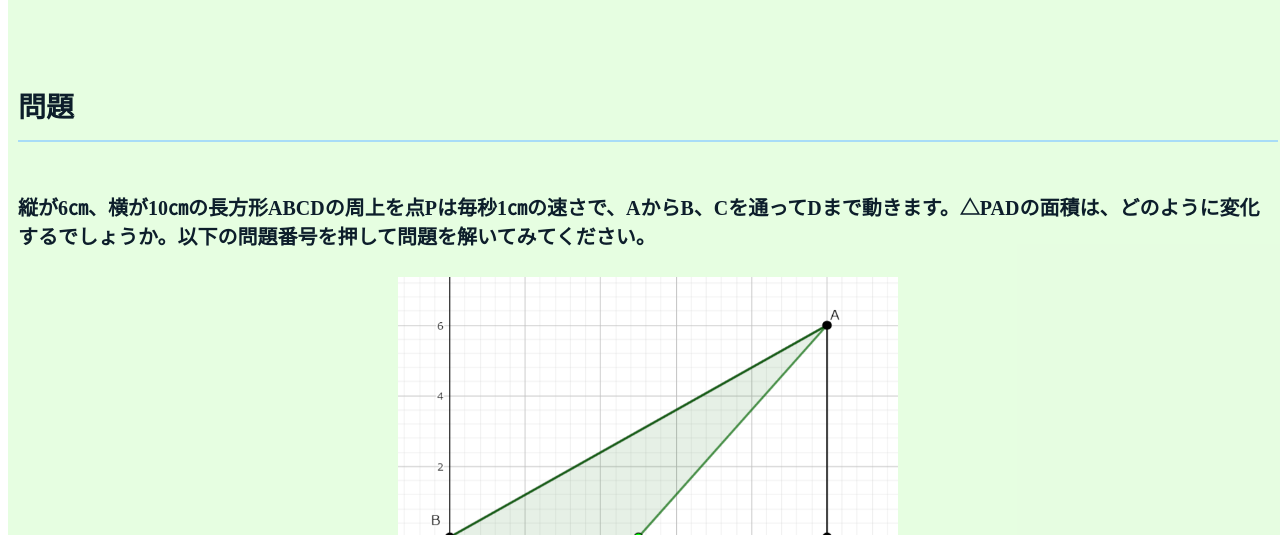
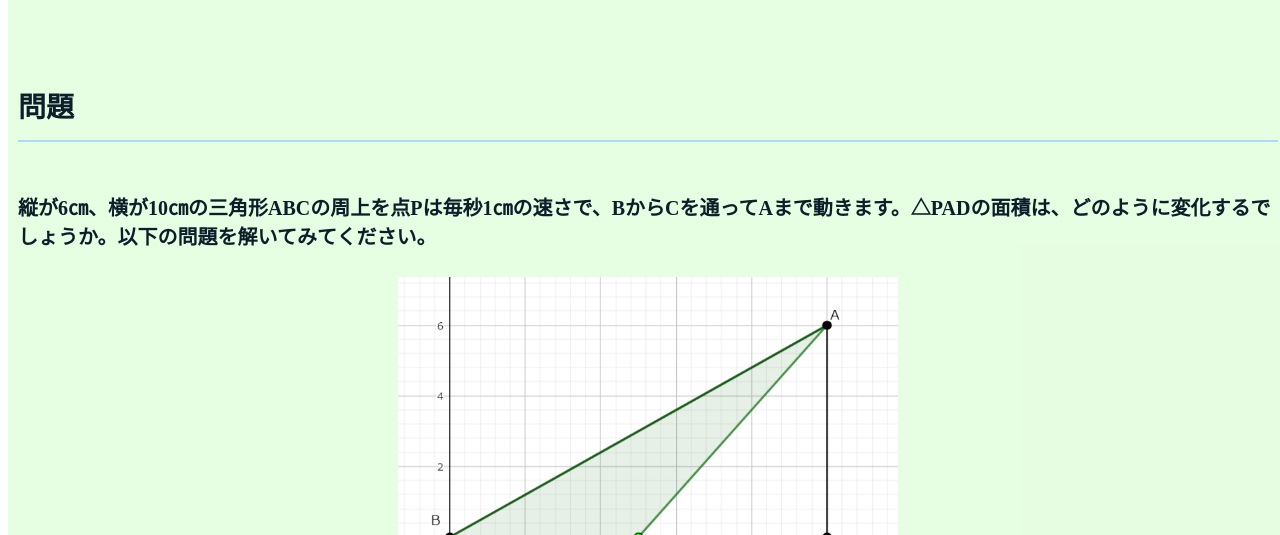
Before and after one commit to doutenn/douten1-1, a plain HTML site: page index.html in a window 1280 px wide. Shown: the part 265-800 px from the top of the page. Drawn offline with Linux system fonts and the light colour scheme.

Commit message:
Update index.html

```diff
--- a/index.html
+++ b/index.html
@@ -43,7 +43,7 @@
 
      <div class="contents">
         <h3 class="section-title">問題</h3>
-        <h4>縦が6㎝、横が10㎝の長方形ABCDの周上を点Pは毎秒1㎝の速さで、AからB、Cを通ってDまで動きます。△PADの面積は、どのように変化するでしょうか。以下の問題番号を押して問題を解いてみてください。
+        <h4>縦が6㎝、横が10㎝の三角形ABCの周上を点Pは毎秒1㎝の速さで、BからCを通ってAまで動きます。△PADの面積は、どのように変化するでしょうか。以下の問題を解いてみてください。
         </h4>
 
         <!--ここに問題に使う図形を入れる（ここはスクショでもOK)-->
```
